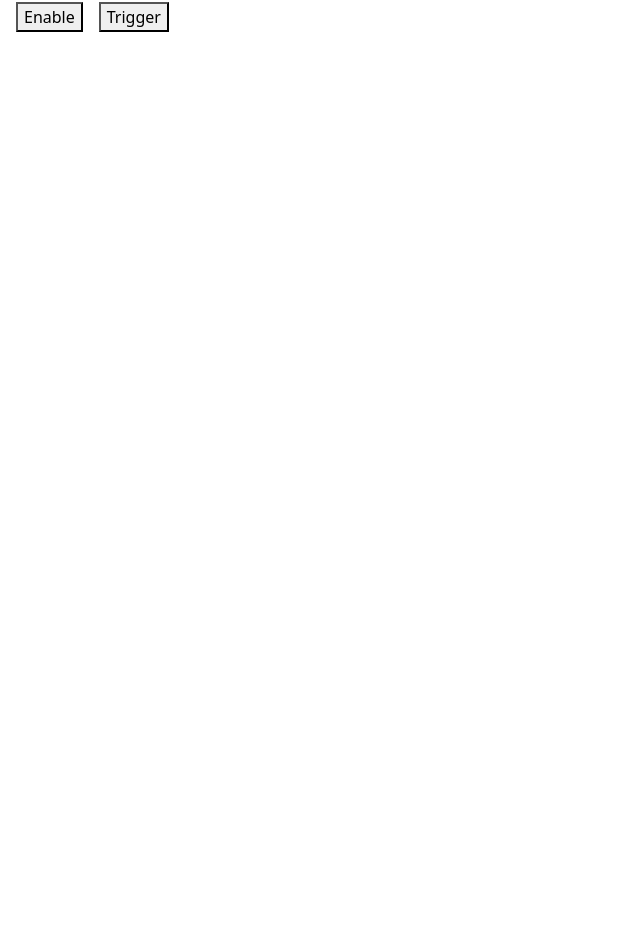
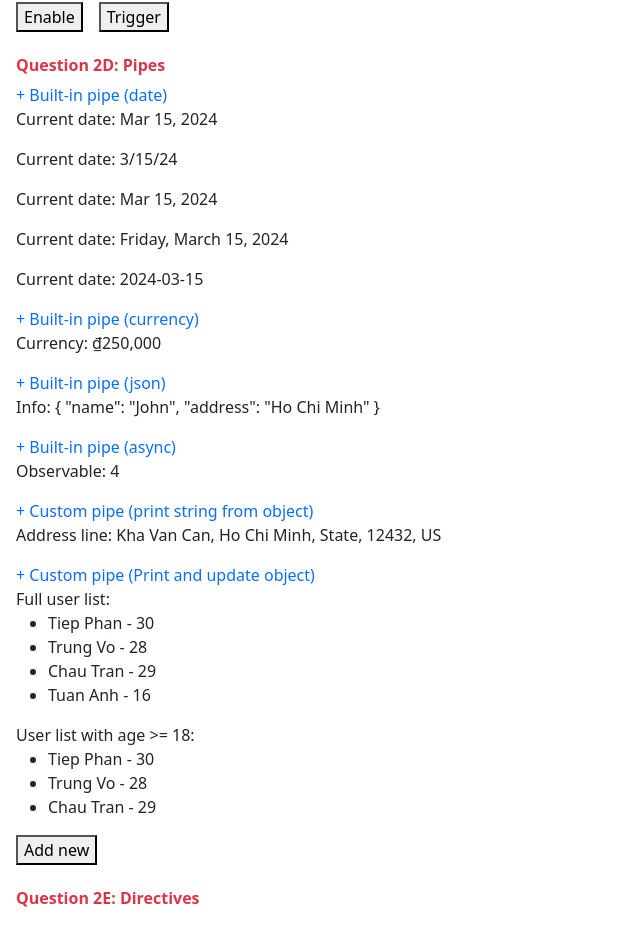
Before and after one commit to ngductuan/entry-test-2-QKIT, an Angular app: page / in a window 1280 px wide. Shown: the part 2604-3550 px from the top of the page, without its empty margins (0-640 px from the left). Before the commit the page ends 2684 px from the top, so only its background shows below. Built offline with nearby package versions, Linux system fonts and the light colour scheme.

Commit message:
finish-2D

```diff
--- a/src/app/app.component.html
+++ b/src/app/app.component.html
@@ -51,4 +51,10 @@
 
   <h6 class="fw-bold text-danger mt-4">Question 2C: Binding data</h6>
   <app-com-2-c-1></app-com-2-c-1>
+
+  <h6 class="fw-bold text-danger mt-4">Question 2D: Pipes</h6>
+  <app-com-2-d-1></app-com-2-d-1>
+
+  <h6 class="fw-bold text-danger mt-4">Question 2E: Directives</h6>
+
 </div>
--- /dev/null
+++ b/src/app/ex2D/adult.pipe.ts
@@ -0,0 +1,12 @@
+import { Pipe, PipeTransform } from '@angular/core';
+
+@Pipe({
+  name: 'adult'
+})
+export class AdultPipe implements PipeTransform {
+
+  transform(value: any[]): any[] {
+    return value.filter(v => v.age >= 18)
+  }
+
+}
--- /dev/null
+++ b/src/app/ex2D/com-2-d-1/com-2-d-1.component.html
@@ -0,0 +1,30 @@
+<p class="text-primary mb-0">+ Built-in pipe (date)</p>
+<p>Current date: {{currentDate | date}}</p>
+<p>Current date: {{currentDate | date:'shortDate'}}</p>
+<p>Current date: {{currentDate | date:'mediumDate'}}</p>
+<p>Current date: {{currentDate | date:'fullDate'}}</p>
+<p>Current date: {{currentDate | date:'yyyy-MM-dd'}}</p>
+
+<p class="text-primary mb-0">+ Built-in pipe (currency)</p>
+<p>Currency: {{250000 | currency:'VND'}}</p>
+
+<p class="text-primary mb-0">+ Built-in pipe (json)</p>
+<p>Info: {{userInfo | json}}</p>
+
+<p class="text-primary mb-0">+ Built-in pipe (async)</p>
+<p>Observable: {{interval$ | async}}</p>
+
+<p class="text-primary mb-0">+ Custom pipe (print string from object)</p>
+<p>Address line: {{addr | formatService}}</p>
+
+<p class="text-primary mb-0">+ Custom pipe (Print and update object)</p>
+Full user list:
+<ul>
+  <li *ngFor="let user of users">{{user.name}} - {{user.age}}</li>
+</ul>
+
+User list with age >= 18:
+<ul>
+  <li *ngFor="let user of users | adult">{{user.name}} - {{user.age}}</li>
+</ul>
+<button (click)="addNewUser()">Add new</button>
--- /dev/null
+++ b/src/app/ex2D/com-2-d-1/com-2-d-1.component.ts
@@ -0,0 +1,61 @@
+import { Component } from '@angular/core';
+import { interval } from 'rxjs';
+
+@Component({
+  selector: 'app-com-2-d-1',
+  templateUrl: './com-2-d-1.component.html',
+  styleUrl: './com-2-d-1.component.scss',
+})
+export class Com2D1Component {
+  currentDate = new Date();
+  userInfo = {
+    name: 'John',
+    address: 'Ho Chi Minh',
+  };
+  interval$ = interval(1000);
+  addr = {
+    addr1: 'Kha Van Can',
+    city: 'Ho Chi Minh',
+    state: 'State',
+    zip: '12432',
+    country: 'US',
+  };
+
+  users = [
+    {
+      name: 'Tiep Phan',
+      age: 30,
+    },
+    {
+      name: 'Trung Vo',
+      age: 28,
+    },
+    {
+      name: 'Chau Tran',
+      age: 29,
+    },
+    {
+      name: 'Tuan Anh',
+      age: 16,
+    },
+  ];
+
+  addNewUser(){
+    this.users = [...this.users, {name: 'New user', age: 28}]
+  }
+
+  // formatAddress(addr: any) {
+  //   // console.log('function run', addr);
+  //   return (
+  //     addr.addr1 +
+  //     ', ' +
+  //     addr.city +
+  //     ', ' +
+  //     addr.state +
+  //     ', ' +
+  //     addr.zip +
+  //     ', ' +
+  //     addr.country
+  //   );
+  // }
+}
--- /dev/null
+++ b/src/app/ex2D/format-service.pipe.ts
@@ -0,0 +1,28 @@
+import { Pipe, PipeTransform } from '@angular/core';
+
+interface AddressI {
+  addr1: string;
+  city: string;
+  state: string;
+  zip: string;
+  country?: string;
+}
+
+@Pipe({
+  name: 'formatService',
+})
+export class FormatServicePipe implements PipeTransform {
+  transform(addr: AddressI): string {
+    return (
+      addr.addr1 +
+      ', ' +
+      addr.city +
+      ', ' +
+      addr.state +
+      ', ' +
+      addr.zip +
+      ', ' +
+      addr.country
+    );
+  }
+}
--- /dev/null
+++ b/src/app/ex2E/com-2-e-1/com-2-e-1.component.html
@@ -0,0 +1 @@
+<p>com-2-e-1 works!</p>
```
Also changed, not shown: src/app/app.module.ts (+8 -0 lines), src/app/ex2E/com-2-e-1/com-2-e-1.component.ts (added, +10 -0 lines), src/app/ex2D/com-2-d-1/com-2-d-1.component.scss (added), src/app/ex2E/com-2-e-1/com-2-e-1.component.scss (added).
